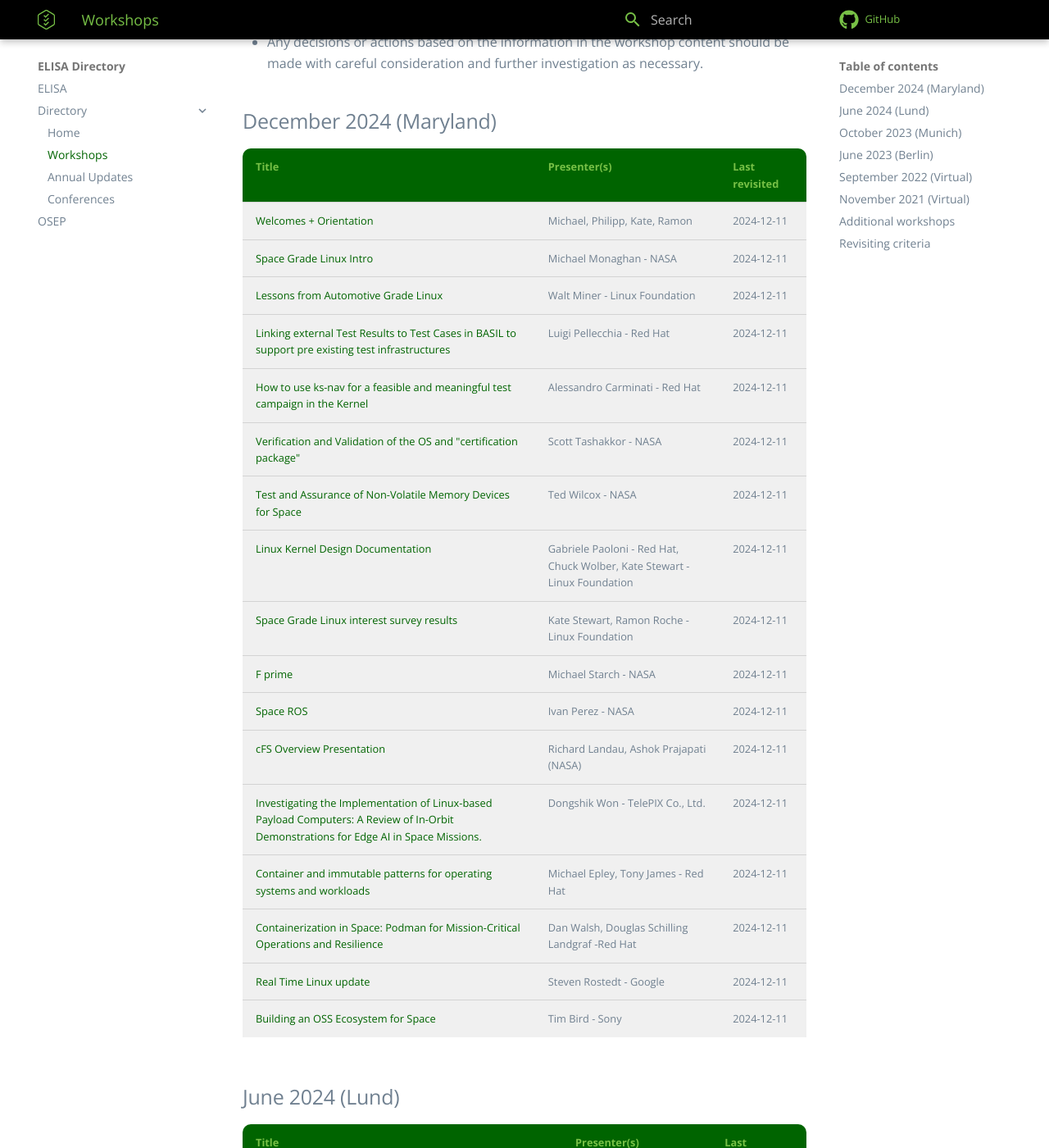
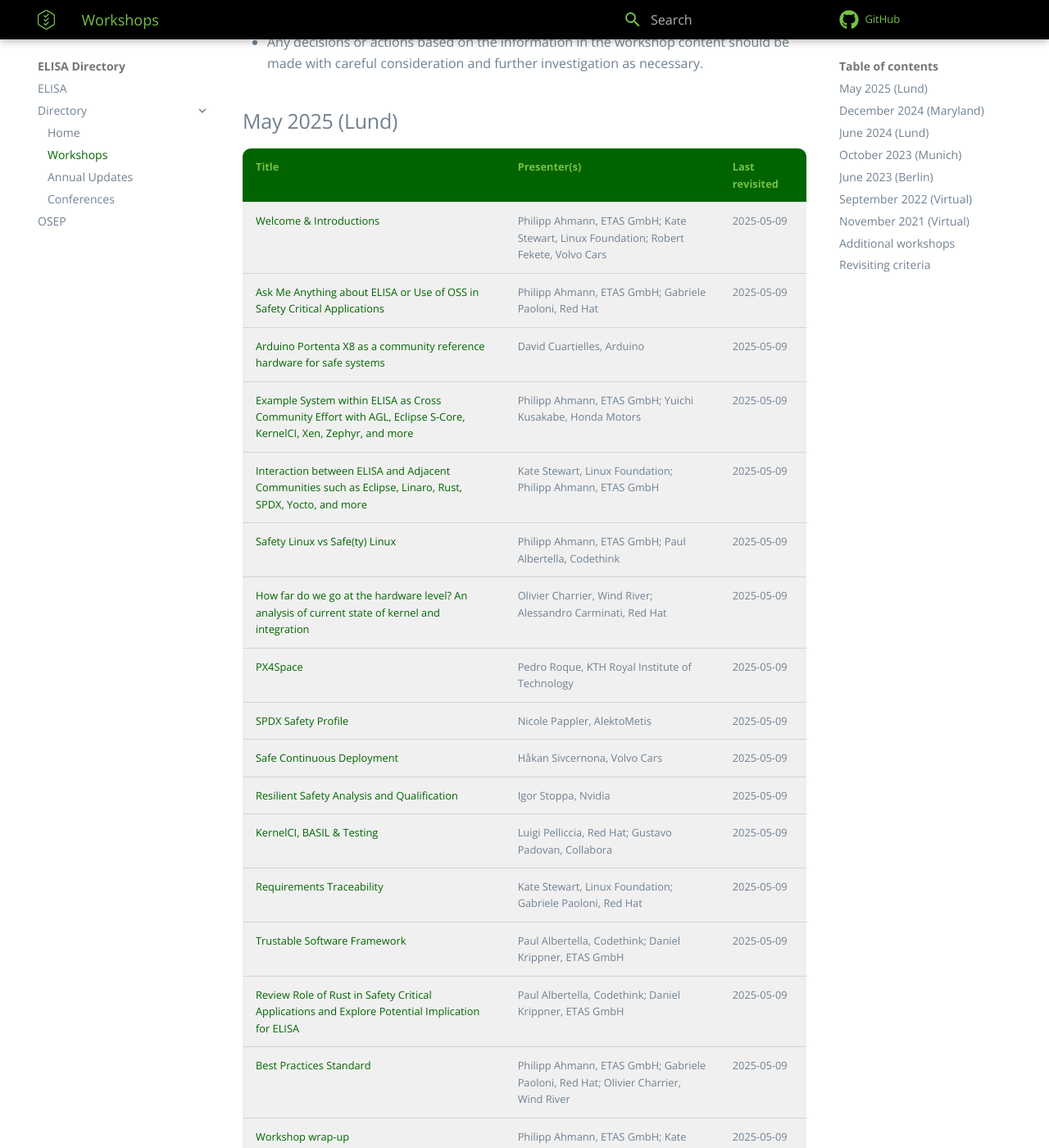
Before and after one commit to elisa-tech/directory, an MkDocs documentation site: the page built from docs/workshops/index.md, in a window 1280 px wide and 1400 px high, scrolled down 478 px. Shown: the whole window at 82% size. Built offline with MkDocs 1.6.1 and Material for MkDocs 9.7.7, drawn with Linux system fonts in a browser that asks for light colours; comment, search, counter and statistics services are not loaded; some of the changed text lies outside the part shown.

Commit message:
Add Lund Workshop May 2025 to directory
Signed-off-by: Philipp Ahmann <philipp.ahmann@de.bosch.com>

```diff
--- a/docs/workshops/index.md
+++ b/docs/workshops/index.md
@@ -8,6 +8,28 @@
 * Due to the evolving nature of technology and our understanding of it, the accuracy and relevance of these results may change over time. The content provided should therefore be considered draft or provisional, and users are advised to exercise caution and verify the information independently.
 * This is not peer-reviewed content and it is intended only as a historical record of outcomes and discussions, to provide context for current ELISA activities.
 * Any decisions or actions based on the information in the workshop content should be made with careful consideration and further investigation as necessary.
+
+## May 2025 (Lund)
+
+| Title | Presenter(s) | Last revisited |
+| ----- | ------------ | -------------- |
+| [Welcome & Introductions](2025-05-Lund/1-1-Welcome_Introductions.pdf) | Philipp Ahmann, ETAS GmbH; Kate Stewart, Linux Foundation; Robert Fekete, Volvo Cars |2025-05-09 |
+| [Ask Me Anything about ELISA or Use of OSS in Safety Critical Applications](2025-05-Lund/1-2-Ask_me_anything.pdf) | Philipp Ahmann, ETAS GmbH; Gabriele Paoloni, Red Hat |2025-05-09 |
+| [Arduino Portenta X8 as a community reference hardware for safe systems](2025-05-Lund/1-3_Arduino_Portenta_X8_as_a_community_reference_hardware_for_safe_systems.pdf) | David Cuartielles, Arduino |2025-05-09 |
+| [Example System within ELISA as Cross Community Effort with AGL, Eclipse S-Core, KernelCI, Xen, Zephyr, and more](2025-05-Lund/1-4-Example_System.pdf) | Philipp Ahmann, ETAS GmbH; Yuichi Kusakabe, Honda Motors |2025-05-09 |
+| [Interaction between ELISA and Adjacent Communities such as Eclipse, Linaro, Rust, SPDX, Yocto, and more](2025-05-Lund/1-5-Community_interaction.pdf) | Kate Stewart, Linux Foundation; Philipp Ahmann, ETAS GmbH |2025-05-09 |
+| [Safety Linux vs Safe(ty) Linux](2025-05-Lund/2-1-Safe_vs_safety.pdf) | Philipp Ahmann, ETAS GmbH; Paul Albertella, Codethink |2025-05-09 |
+| [How far do we go at the hardware level? An analysis of current state of kernel and integration](2025-05-Lund/2-2_How_far_do_we_go_at_the_hardware_level.pdf) | Olivier Charrier, Wind River; Alessandro Carminati, Red Hat |2025-05-09 |
+| [PX4Space](2025-05-Lund/2-3_PX4Space.pdf) | Pedro Roque, KTH Royal Institute of Technology |2025-05-09 |
+| [SPDX Safety Profile](2025-05-Lund/2-4_SPDX_Safety_Profile.pdf) | Nicole Pappler, AlektoMetis |2025-05-09 |
+| [Safe Continuous Deployment](2025-05-Lund/2-5_Safe_Continuous_Deployment.pdf) | Håkan Sivcernona, Volvo Cars |2025-05-09 |
+| [Resilient Safety Analysis and Qualification](2025-05-Lund/2-6_Resilient_Safety_Analysis_and_Qualification.pdf) | Igor Stoppa, Nvidia |2025-05-09 |
+| [KernelCI, BASIL & Testing](2025-05-Lund/2-7_KernelCI,_BASIL_&_Testing.pdf) | Luigi Pelliccia, Red Hat; Gustavo Padovan, Collabora |2025-05-09 |
+| [Requirements Traceability](2025-05-Lund/2-8_Linux_Kernel_Requirements.pdf) | Kate Stewart, Linux Foundation; Gabriele Paoloni, Red Hat | 2025-05-09 |
+| [Trustable Software Framework](2025-05-Lund/3-1_Trustable_Software_Framework.pdf) | Paul Albertella, Codethink; Daniel Krippner, ETAS GmbH |2025-05-09 |
+| [Review Role of Rust in Safety Critical Applications and Explore Potential Implication for ELISA](2025-05-Lund/3-2_Rust_in_Safety_Critical_Applications_and_Implications_for_ELISA.pdf) | Paul Albertella, Codethink; Daniel Krippner, ETAS GmbH |2025-05-09 |
+| [Best Practices Standard](2025-05-Lund/3-3_Best_Practices_Standard.pdf) | Philipp Ahmann, ETAS GmbH; Gabriele Paoloni, Red Hat; Olivier Charrier, Wind River |2025-05-09 |
+| [Workshop wrap-up](2025-05-Lund/3-4_Wrap-up.pdf) | Philipp Ahmann, ETAS GmbH; Kate Stewart, Linux Foundation |2025-05-09 |
 
 ## December 2024 (Maryland)
 
```
Also changed, not shown: 17 other files.
